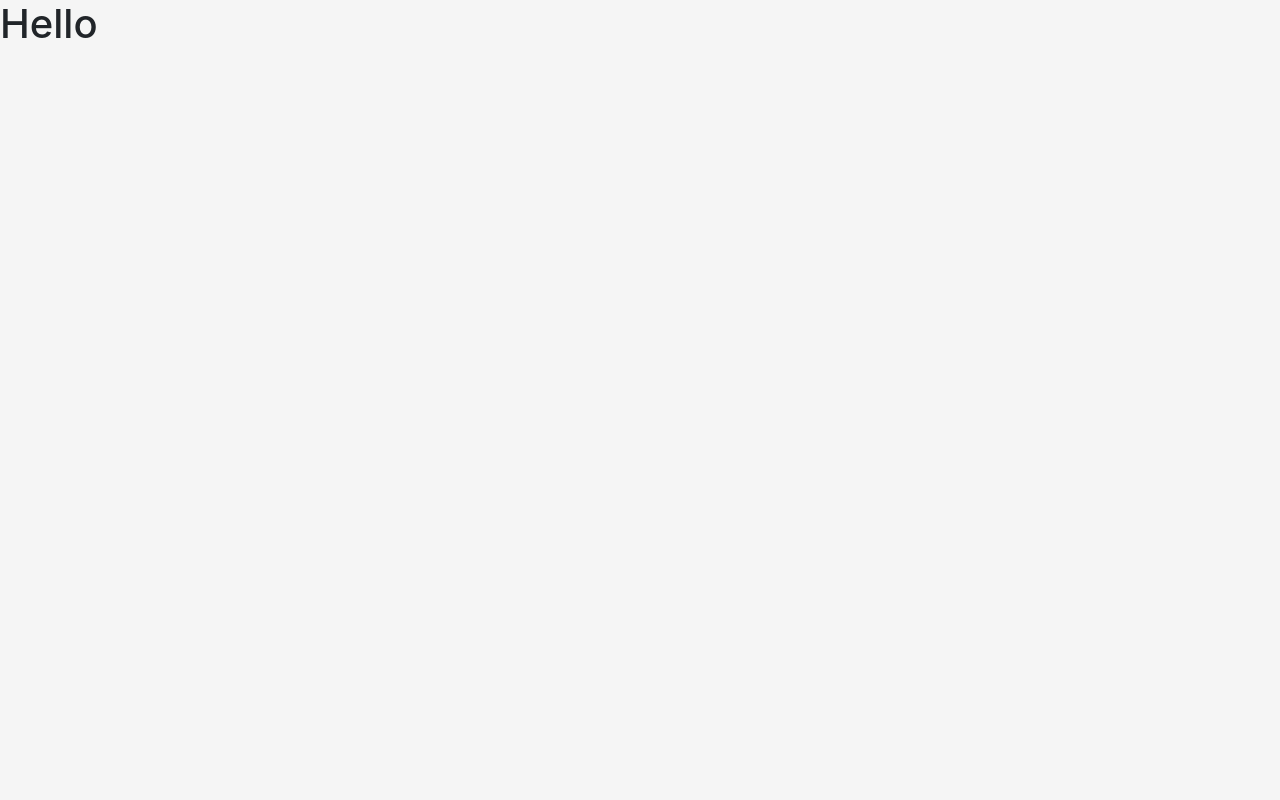
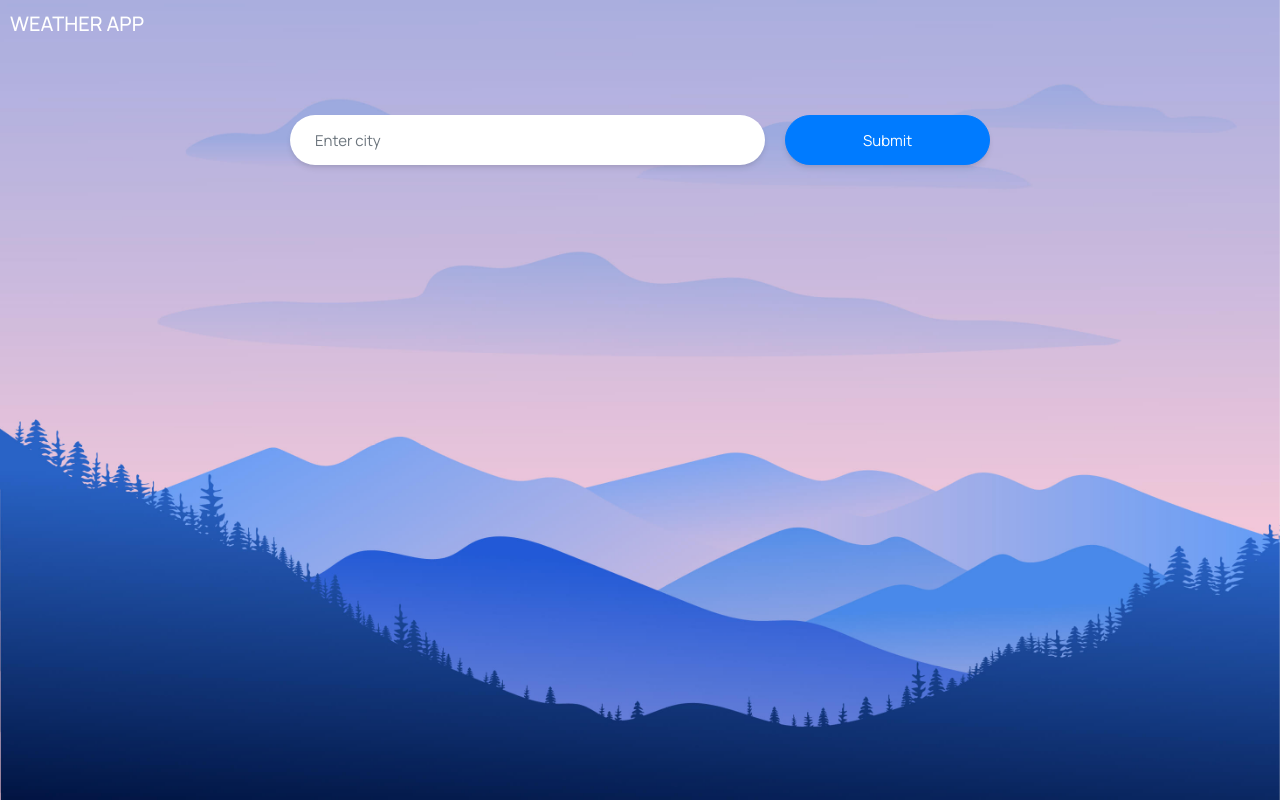
Before and after one commit to rishi120/react-weather-app, a React (Create React App) app: page / in a window 1280 px wide. Built offline with nearby package versions, Linux system fonts and the light colour scheme.

Commit message:
added city search ui

```diff
--- a/src/Components/Landing/Index.jsx
+++ b/src/Components/Landing/Index.jsx
@@ -2,9 +2,27 @@ import React from "react";
 import Container from "react-bootstrap/Container";
 import Row from "react-bootstrap/Row";
 import Col from "react-bootstrap/Col";
+import Form from "react-bootstrap/Form";
+import Button from "react-bootstrap/Button";
 
 const Renderindex = () => {
-  return <h1>Hello</h1>;
+  return (
+    <section className="section-body-wrapper">
+      <h1>WEATHER APP</h1>
+      <div className="content-wrapper">
+        <Container>
+          <Form className="search-form">
+            <Form.Group controlId="formBasicEmail">
+              <Form.Control type="text" placeholder="Enter city" required />
+            </Form.Group>
+            <Button variant="primary" type="submit">
+              Submit
+            </Button>
+          </Form>
+        </Container>
+      </div>
+    </section>
+  );
 };
 
 export default Renderindex;
--- a/src/Components/Landing/Index.scss
+++ b/src/Components/Landing/Index.scss
@@ -0,0 +1,42 @@
+.section-body-wrapper {
+    height: 100vh;
+    background-image: url("../../assets/images/weather-bg.jpg");
+    background-attachment: fixed;
+    background-size: cover;
+    h1 {
+        font: 20px $ManropeMedium;
+        color: $font-white;
+        padding: 10px;
+    }
+    .content-wrapper {
+        padding-top: 60px;
+        .search-form {
+            top: 10%;
+            position: relative;
+            margin: 0px auto;
+            max-width: 700px;
+            display: flex;
+            .form-group {
+                align-items: center;
+                width: 70%;
+                input[type="text"] {
+                    padding: 25px;
+                    border-radius: 30px;
+                    border: 0;
+                    box-shadow: rgba(0, 0, 0, 0.1) 0px 4px 6px -1px, rgba(0, 0, 0, 0.06) 0px 2px 4px -1px;
+                    &::placeholder {
+                        font: 15px $ManropeRegular;
+                    }
+                }
+            }
+            button {
+                width: 30%;
+                height: 50px;
+                margin-left: 20px;
+                @include border-radius(30px);
+                font: 15px $ManropeRegular;
+                box-shadow: rgba(0, 0, 0, 0.1) 0px 4px 6px -1px, rgba(0, 0, 0, 0.06) 0px 2px 4px -1px;
+            }
+        }
+    }
+}
--- a/src/assets/scss/style.scss
+++ b/src/assets/scss/style.scss
@@ -1,5 +1,24 @@
-// google fonts import
-@import url("https://fonts.googleapis.com/css2?family=Roboto+Condensed&display=swap");
+//font attach
+@font-face {
+    font-family: "Manrope-Bold";
+    src: url("../fonts/Manrope-Bold.ttf") format("truetype");
+}
+
+@font-face {
+    font-family: "Manrope-ExtraBold";
+    src: url("../fonts/Manrope-ExtraBold.ttf") format("truetype");
+}
+
+@font-face {
+    font-family: "Manrope-Medium";
+    src: url("../fonts/Manrope-Medium.ttf") format("truetype");
+}
+
+@font-face {
+    font-family: "Manrope-Regular";
+    src: url("../fonts/Manrope-Regular.ttf") format("truetype");
+}
+
 @import "./consts/main.scss";
 @import "./mixins/main.scss";
 @import "./base/main.scss";
```
